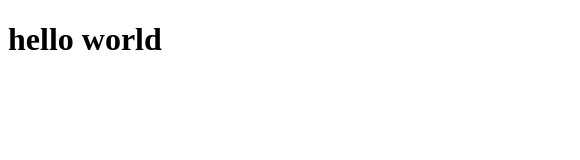
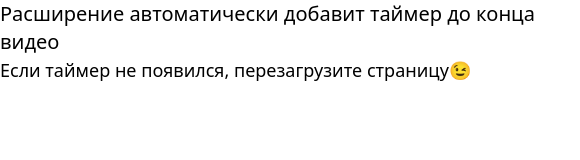
Before and after one commit to YuriiCodes/YouTubeTimer, a browser extension: page popup.html in a window 400 px wide. Shown: the whole page, 580 px wide, since content can reach past the window. Drawn offline with Linux system fonts and the light colour scheme.

Commit message:
updated styles

```diff
--- a/Content.js
+++ b/Content.js
@@ -56,7 +56,7 @@ const init = function () {
     let dividerSpan = document.createElement('span');
     dividerSpan.id = "youtubeTimerDivider"
     timeArea.appendChild(dividerSpan);
-    dividerSpan.textContent = '\t|\t';
+    dividerSpan.textContent = '\t/\t';
 
     let timeSpan = document.createElement('span');
     timeArea.appendChild(timeSpan);
--- a/popup.html
+++ b/popup.html
@@ -1,5 +1,16 @@
 <!DOCTYPE html>
-<body style="min-width:200px">
-    <h1>hello world</h1>
+<html lang="en">
+<head>
+    <meta charset="UTF-8">
+    <meta http-equiv="X-UA-Compatible" content="IE=edge">
+    <meta name="viewport" content="width=device-width, initial-scale=1.0">
+    <link rel="icon" href="logo32.png">
+    <link rel="stylesheet" href="output.css">
+</head>
+<body style="min-width:  580px;">
+    <div>
+        <h1 class="text-xl">Расширение автоматически добавит таймер до конца видео</h1>
+        <h2 class = "text-lg">Если таймер не появился, перезагрузите страницу😉</h2>
+        </div>
 </body>
 </html>
```
Also changed, not shown: onboarding.html (+1 -1 lines), output.css (added), 1 other file.
